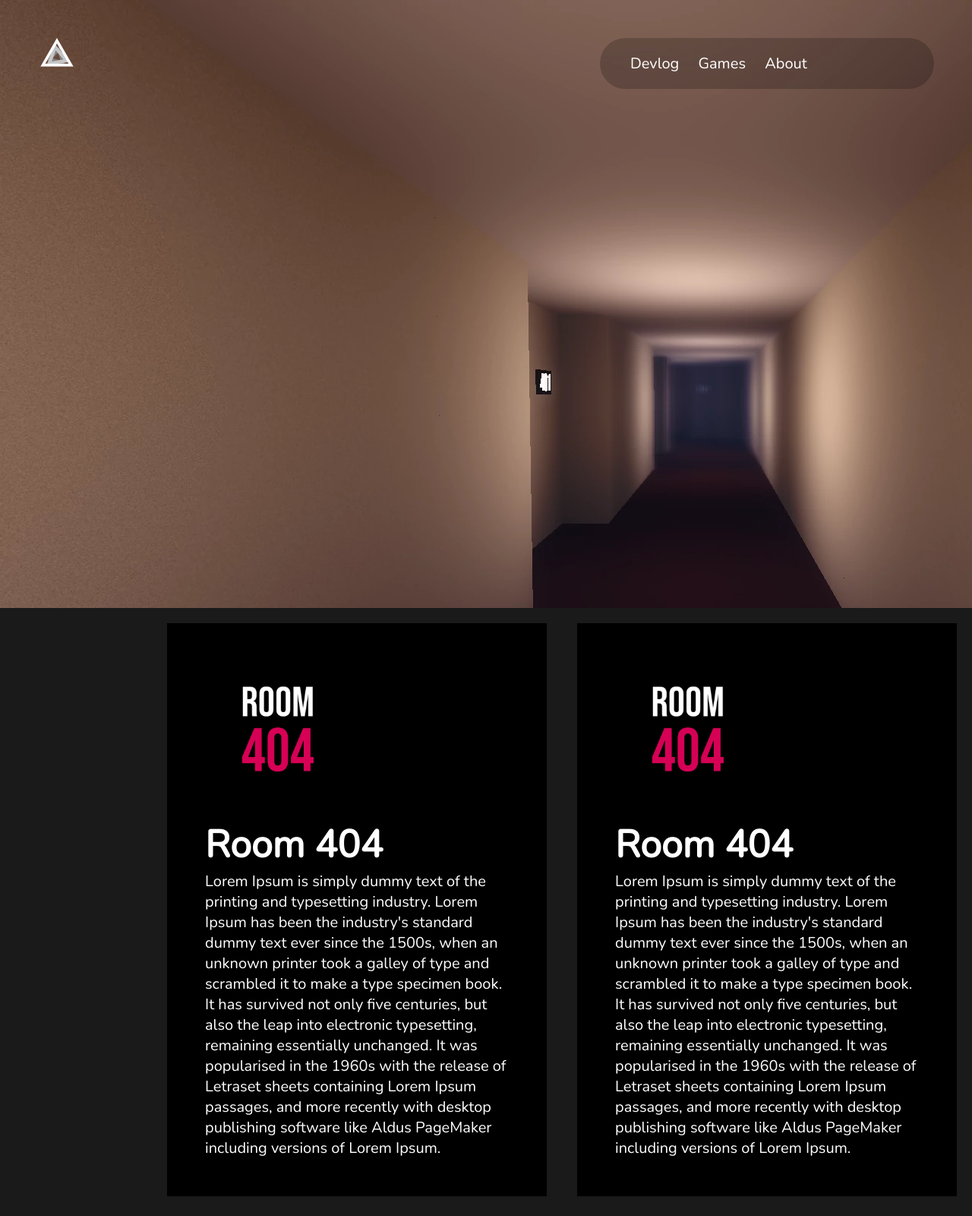
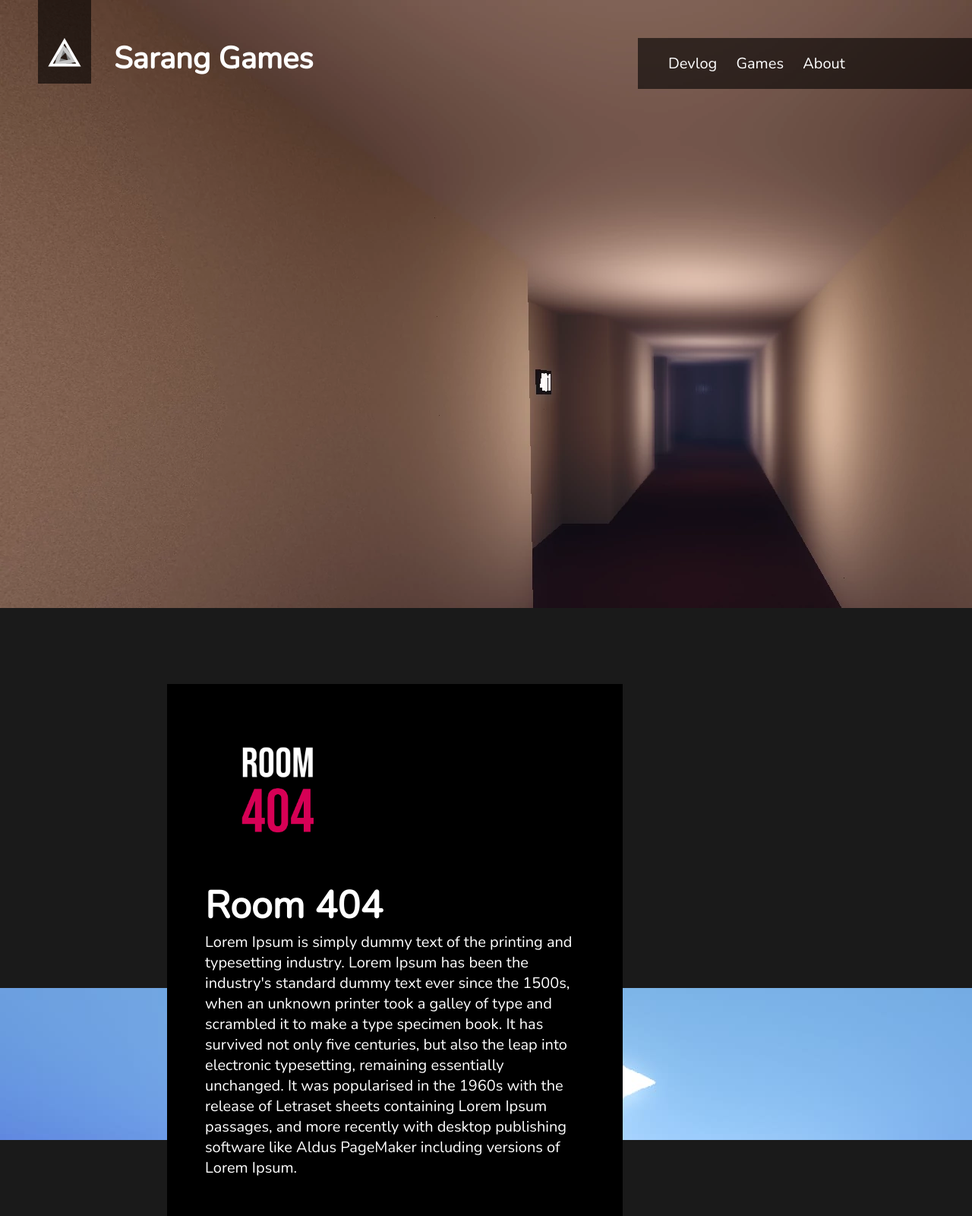
Before and after one commit to ciptakelvin/sarang.games, a plain HTML site: page index.html in a window 1280 px wide. Shown: the top 1600 px of the page at 76% size. Drawn offline with nearby package versions, Linux system fonts and the light colour scheme.

Commit message:
devlog and site title

```diff
--- a/index.html
+++ b/index.html
@@ -13,6 +13,7 @@
 <body>
     <section id="home-header">
         <img ondragstart="return false" id="home-logo" src="img/white.svg" alt="Sarang Games Logo">
+        <h1 id="title">Sarang Games</h1>
         <ul id="menu" ondragstart="return false">
             <li><a href="">Devlog</a></li>
             <li><a href="">Games</a></li>
@@ -31,7 +32,25 @@
             <h1>Room 404</h1>
             <p>Lorem Ipsum is simply dummy text of the printing and typesetting industry. Lorem Ipsum has been the industry's standard dummy text ever since the 1500s, when an unknown printer took a galley of type and scrambled it to make a type specimen book. It has survived not only five centuries, but also the leap into electronic typesetting, remaining essentially unchanged. It was popularised in the 1960s with the release of Letraset sheets containing Lorem Ipsum passages, and more recently with desktop publishing software like Aldus PageMaker including versions of Lorem Ipsum.</p>
         </div>
+        <div class="black-card">
+            <img src="img/room404-icon.png" alt="">
+            <h1>Room 404</h1>
+            <p>Lorem Ipsum is simply dummy text of the printing and typesetting industry. Lorem Ipsum has been the industry's standard dummy text ever since the 1500s, when an unknown printer took a galley of type and scrambled it to make a type specimen book. It has survived not only five centuries, but also the leap into electronic typesetting, remaining essentially unchanged. It was popularised in the 1960s with the release of Letraset sheets containing Lorem Ipsum passages, and more recently with desktop publishing software like Aldus PageMaker including versions of Lorem Ipsum.</p>
+        </div>
+        <div class="black-card">
+            <img src="img/room404-icon.png" alt="">
+            <h1>Room 404</h1>
+            <p>Lorem Ipsum is simply dummy text of the printing and typesetting industry. Lorem Ipsum has been the industry's standard dummy text ever since the 1500s, when an unknown printer took a galley of type and scrambled it to make a type specimen book. It has survived not only five centuries, but also the leap into electronic typesetting, remaining essentially unchanged. It was popularised in the 1960s with the release of Letraset sheets containing Lorem Ipsum passages, and more recently with desktop publishing software like Aldus PageMaker including versions of Lorem Ipsum.</p>
+        </div>
+
 
     </section>
+
+    <div id="fixed-banner">
+
+    </div>
+
 </body>
+<script src="https://code.jquery.com/jquery-3.7.1.min.js" integrity="sha256-/JqT3SQfawRcv/BIHPThkBvs0OEvtFFmqPF/lYI/Cxo=" crossorigin="anonymous"></script>
+<script src="js/sarang-scripts.js"></script>
 </html>
--- /dev/null
+++ b/js/sarang-scripts.js
@@ -0,0 +1,15 @@
+
+
+$(document).ready(function(){
+
+});
+
+$(window).scroll(function(){
+    var scroll_position = $(document).scrollTop();
+    if (scroll_position > 500)
+    {
+        $("#title").text("Devlog");
+    }else{
+        $("#title").text("Sarang Games");
+    }
+})
--- a/style/sarang-style.css
+++ b/style/sarang-style.css
@@ -10,6 +10,11 @@
 body{
     background-color: #1a1a1a;
 }
+#fixed-banner{
+    background: url("../img/white-room.jpg") fixed;
+    height: 200px;
+    margin-top: 500px;
+}
 #circular{
     border: 2px  dashed white;
     border-radius: 50%;
@@ -21,9 +26,10 @@ body{
 }
 #home-content{
     position: absolute;
-    top: 100vh;
+    top: 110vh;
     left: 200px;
     display: flex;
+    flex-wrap: wrap;
 }
 .black-card{
     background-color: black;
@@ -32,7 +38,13 @@ body{
     max-width: 500px;
     transition: 0.3s;
 }
-
+#title{
+    position: fixed;
+    top: 50px;
+    left: 150px;
+    font-size: 40px;
+    z-index: 1;
+}
 #home-content h1{
     font-size: 50px;
 }
@@ -46,18 +58,18 @@ body{
 }
 #home-logo{
     height: 50px;
-    top: 50px;
+    padding: 50px 10px 10px 10px;
     left: 50px;
     position: fixed;
+    background-color: rgba(0, 0, 0, 0.6);
 }
 #menu{
-    background-color: rgba(0, 0, 0, 0.2);
+    background-color: rgba(0, 0, 0, 0.6);
     position: fixed;
     top: 50px;
-    right: 50px;
+    right: 0px;
     width: 400px;
     padding: 20px;
-    border-radius: 40px;
 }
 #menu li{
     display: inline;
```
Also changed, not shown: img/white-room.jpg (added).
